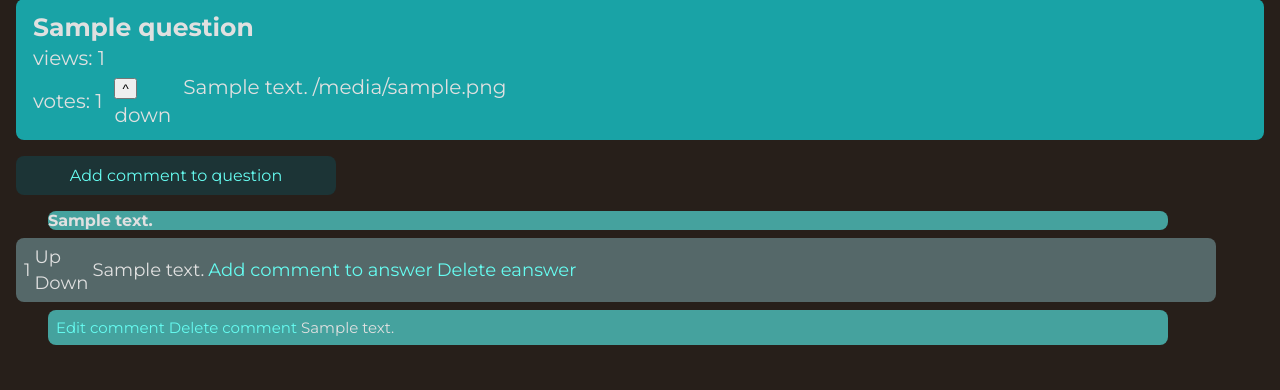
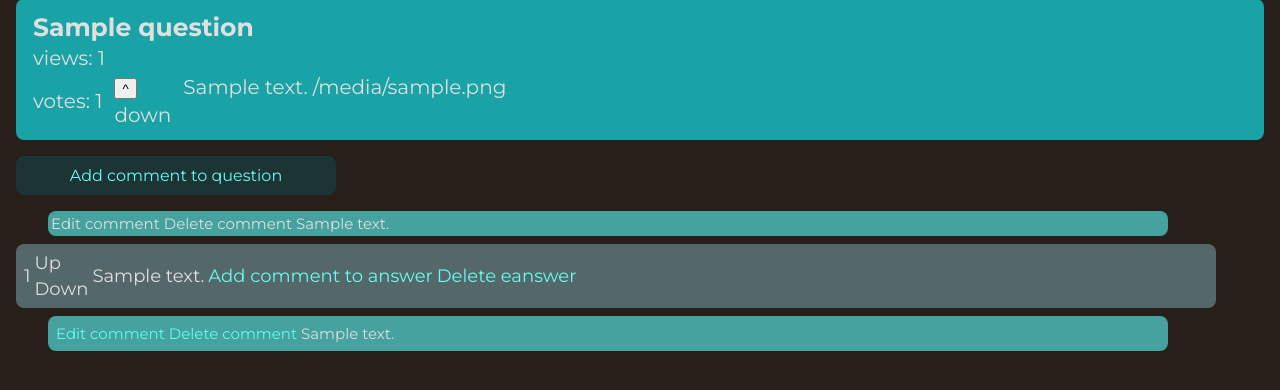
Before and after one commit to gaspargabor/L-V-G, a Flask app: template templates/display_question.html in a window 1280 px wide. Shown: the part 184-574 px from the top of the page. Run offline with Flask 2, Linux system fonts and the light colour scheme; the template is opened without the code that fills it: most values are stand-ins (such as "Sample title", 1, 10 or a date in 2020).

Commit message:
Merge branch 'master' of https://github.com/gaspargabor/BabyYodas
# Conflicts:
#	server.py

```diff
--- a/templates/display_question.html
+++ b/templates/display_question.html
@@ -40,11 +40,20 @@
     </div>
     <div class="display_question_button"><a href="{{ url_for('addcomment_question', question_id=question_id) }}">Add comment to question</a></div>
 
-<div class="display_comment_bubble">
+
     {% for comment_for_q in comments_for_q%}
-        <h4>{{ comment_for_q['message'] }}</h4>
+        <div class="display_comment_bubble">
+
+            <table>
+                <tr>
+                    <td>Edit comment</td>
+                    <td>Delete comment</td>
+                    <td>{{ comment_for_q['message'] }}</td>
+                </tr>
+            </table>
+        </div>
     {% endfor %}
-</div>
+
 
     <div>
         {% for kerdes in ultimate %}
@@ -64,8 +73,9 @@
                 </table>
             </div>
         <div>
+
             {% for komment in kerdes[1] %}
-                 <div class="display_answer_comment_bubble">
+                <div class="display_answer_comment_bubble">
                     <table>
                         <tr>
                             <td><a href="{{ url_for('route_edit_comment', comment_id=komment['id']) }}">Edit comment</a></td>
@@ -73,8 +83,9 @@
                             <td>{{ komment['message'] }}</td>
                         </tr>
                     </table>
-             </div>
+                </div>
                 {% endfor %}
+
         {% endfor %}
     </div>
     </div>
```
